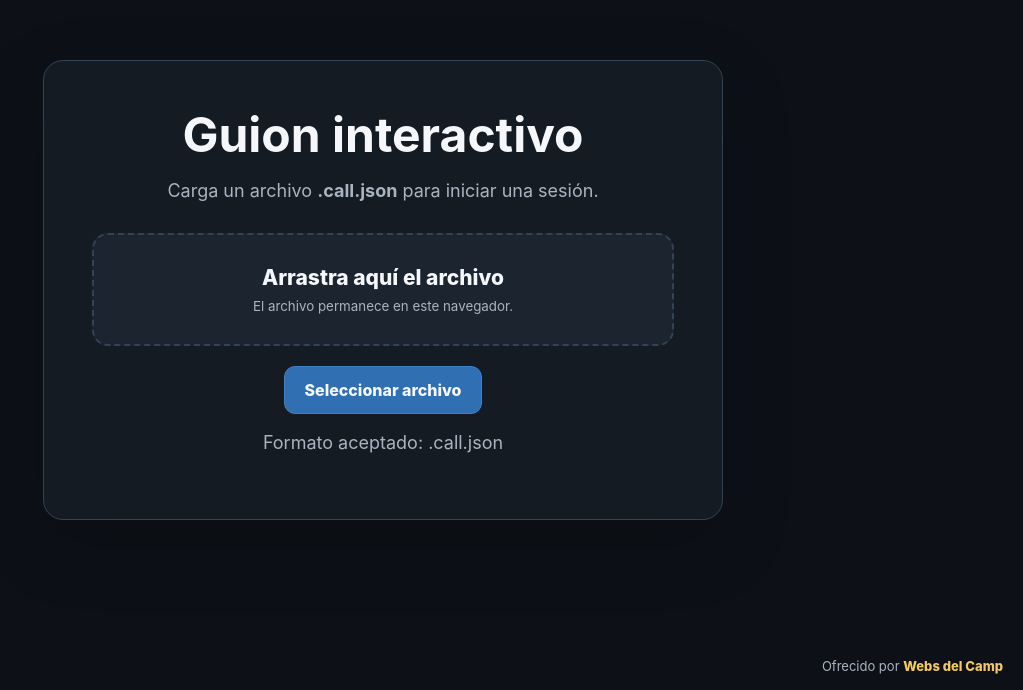
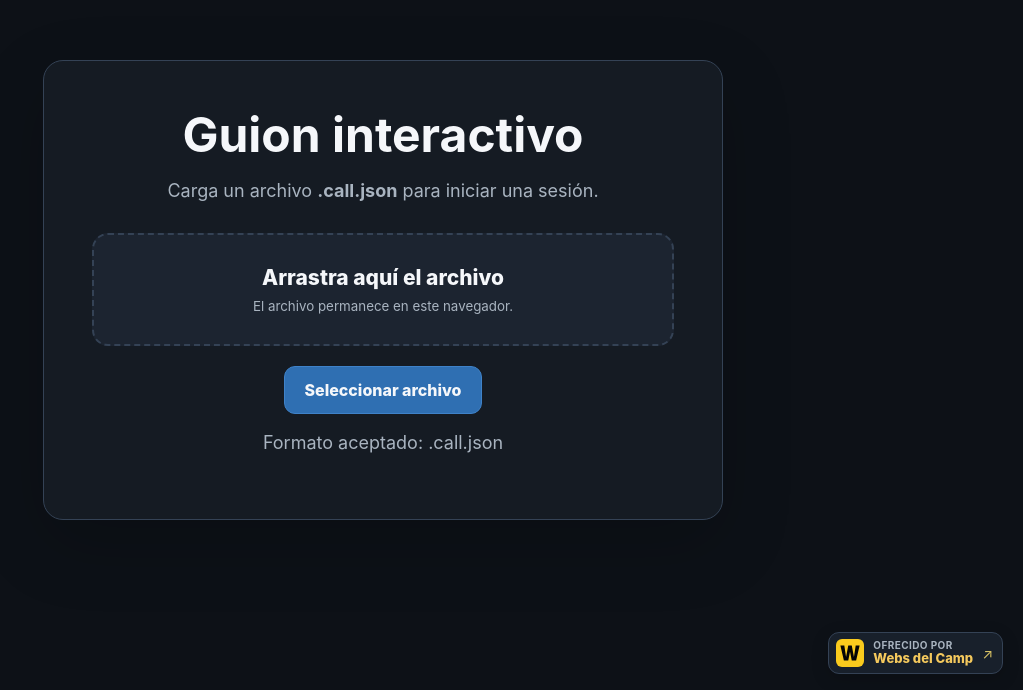
Before and after one commit to zautomation-real/call-tree-player, a React (Vite) app: page / in a window 1280 px wide. Shown: the part 110-800 px from the top of the page, without its empty margins (257-1280 px from the left). Built offline with nearby package versions, Linux system fonts and the light colour scheme.

Commit message:
Polish Webs del Camp attribution

```diff
--- a/src/app/App.tsx
+++ b/src/app/App.tsx
@@ -89,7 +89,13 @@ function ResponseButton({ response, index, onClick }: { response: Response; inde
 }
 
 function BrandCredit({ utility = false }: { utility?: boolean }) {
-  const credit = <a href="https://websdelcamp.cat/?utm_source=call-tree-player&utm_medium=referral&utm_campaign=free-tool" target="_blank" rel="noopener noreferrer">Ofrecido por <strong>Webs del Camp</strong></a>
+  const credit = (
+    <a className="brand-credit__link" href="https://websdelcamp.cat/?utm_source=call-tree-player&utm_medium=referral&utm_campaign=free-tool" target="_blank" rel="noopener noreferrer" aria-label="Visitar Webs del Camp">
+      <img src="./favicon.svg" alt="" aria-hidden="true" />
+      <span className="brand-credit__copy"><small>Ofrecido por</small><strong>Webs del Camp</strong></span>
+      <span className="brand-credit__arrow" aria-hidden="true">↗</span>
+    </a>
+  )
   if (utility) return <span className="brand-credit brand-credit--utility">{credit}</span>
   return <footer className="brand-credit brand-credit--floating">{credit}</footer>
 }
--- a/src/styles/app.css
+++ b/src/styles/app.css
@@ -27,9 +27,13 @@ button:focus-visible, input:focus-visible, a:focus-visible { outline: 3px solid
 .screen { width: 100%; height: 100dvh; background: var(--bg); }
 .visually-hidden { position: absolute; width: 1px; height: 1px; margin: -1px; padding: 0; overflow: hidden; clip: rect(0 0 0 0); white-space: nowrap; border: 0; }
 .brand-credit { color: var(--muted); font-size: 13px; }
-.brand-credit a { color: inherit; text-decoration: none; }
-.brand-credit a:hover { color: var(--text); text-decoration: underline; text-underline-offset: 3px; }
-.brand-credit strong { color: #f4c95d; font-weight: 800; }
+.brand-credit__link { display: inline-flex; align-items: center; gap: 9px; padding: 6px 9px 6px 7px; border: 1px solid var(--border); border-radius: 11px; background: color-mix(in srgb, var(--surface-2) 82%, transparent); color: inherit; text-decoration: none; box-shadow: 0 5px 18px rgba(0, 0, 0, .16); transition: border-color .15s ease, background .15s ease, transform .15s ease; }
+.brand-credit__link:hover { border-color: #8b762f; background: var(--surface-2); color: var(--text); transform: translateY(-1px); }
+.brand-credit__link img { width: 28px; height: 28px; border-radius: 6px; }
+.brand-credit__copy { display: grid; gap: 1px; text-align: left; line-height: 1.05; }
+.brand-credit__copy small { color: var(--muted); font-size: 10px; font-weight: 650; letter-spacing: .04em; text-transform: uppercase; }
+.brand-credit__copy strong { color: #f4c95d; font-size: 13px; font-weight: 850; }
+.brand-credit__arrow { color: #d9c365; font-size: 14px; }
 .brand-credit--floating { position: fixed; right: 20px; bottom: 16px; }
 .brand-credit--utility { text-align: right; }
 
@@ -98,7 +102,7 @@ button:disabled { cursor: not-allowed; opacity: .42; }
 .shortcut { position: absolute; left: 15px; top: 50%; width: 32px; height: 32px; display: grid; place-items: center; transform: translateY(-50%); border-radius: 999px; background: rgba(255, 255, 255, .14); font-size: 14px; }
 .tone-neutral { --tone: var(--neutral); }.tone-advance { --tone: var(--advance); }.tone-clarify { --tone: var(--clarify); }.tone-objection { --tone: var(--objection); }.tone-handoff { --tone: var(--handoff); }.tone-close { --tone: var(--close); }
 .utility-bar { display: grid; grid-template-columns: 1fr auto 1fr; align-items: center; padding: 0 24px; border-top: 1px solid var(--border); background: #10151d; }
-.utility-bar > div:first-child { justify-self: start; }.utility-bar > div:nth-child(2) { justify-self: center; }
+.utility-bar > div:first-child { justify-self: start; }.utility-bar > div:nth-child(2) { justify-self: center; }.utility-bar > div:last-child { justify-self: end; }
 .unexpected-button { min-width: 280px; }.finish-button { min-width: 220px; border-color: var(--advance) !important; background: color-mix(in srgb, var(--advance) 65%, var(--surface)) !important; }
 .runtime-error { position: fixed; right: 20px; bottom: 75px; z-index: 12; display: flex; gap: 16px; align-items: center; max-width: 620px; padding: 15px; border: 1px solid #a63a3a; border-radius: 12px; background: #321a1d; box-shadow: 0 12px 30px rgba(0, 0, 0, .4); }
 .runtime-error button { border: 1px solid var(--border); border-radius: 8px; background: var(--surface-2); padding: 7px 10px; }
@@ -145,8 +149,9 @@ button:disabled { cursor: not-allowed; opacity: .42; }
   .response { min-height: 70px; padding: 11px 15px 11px 54px; font-size: 18px; }
   .utility-bar { padding: 0 10px; }.utility-bar button { padding: 8px 10px; font-size: 14px; }.unexpected-button, .finish-button { min-width: 180px; }
   .brand-credit--floating { right: 12px; bottom: 9px; font-size: 11px; }
-  .brand-credit--utility { font-size: 10px; }
-  .brand-credit--utility a { display: inline-grid; }
+  .brand-credit--utility .brand-credit__link { padding: 4px; border-color: transparent; background: transparent; box-shadow: none; }
+  .brand-credit--utility .brand-credit__link img { width: 25px; height: 25px; }
+  .brand-credit--utility .brand-credit__copy, .brand-credit--utility .brand-credit__arrow { display: none; }
   .overlay { padding: 12px; }.panel { max-height: 94dvh; padding: 18px; }.registry-grid { grid-template-columns: 1fr; }.registry-item { min-height: 76px; }
   .vertical-mobile { flex-direction: column; }.vertical-mobile button { width: 100%; }
   .end-stats { margin: 36px 0; }
```
